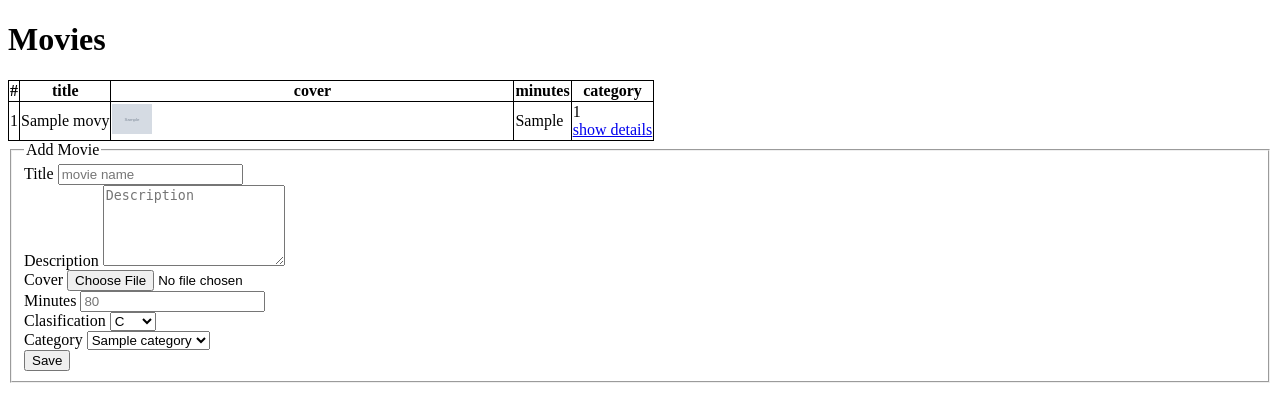
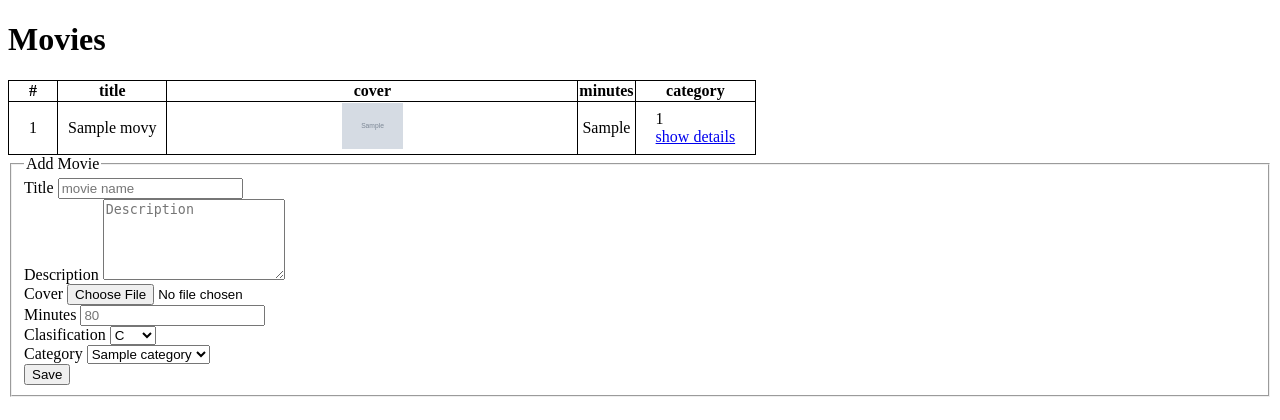
Before and after one commit to JoseAronGonzalezGonzalez/ProyectoFinal, a PHP site: page /movies/index.php in a window 1280 px wide. Shown: the top 420 px of the page. Run offline with PHP 8.4, Linux system fonts and the light colour scheme; tables that the repository leaves empty or names only in its code hold one stand-in row (values such as "Sample post"); grey boxes marked "Sample" are stand-in pictures.

Commit message:
agregando detalles

```diff
--- a/movies/index.php
+++ b/movies/index.php
@@ -58,19 +58,19 @@
 		<tbody>
 			<?php foreach ($movies as $movie): ?>
 			<tr>
-				<td>
+				<td style="padding: 0px 20px">
 					<?= $movie['id'] ?>
 				</td>
-				<td>
+				<td style="padding: 0px 10px">
 					<?= $movie['title'] ?>
 				</td>
-				<td>
-					<img style="width: 10%" src="../assets/img/movies/<?= $movie['cover'] ?>">
+				<td style="text-align: center;width: 55%;">
+					<img style="width: 15%" src="../assets/img/movies/<?= $movie['cover'] ?>">
 				</td>
-				<td>
+				<td style="text-align: center;">
 					<?= $movie['minutes'] ?>
 				</td>
-				<td>
+				<td style="padding: 0px 20px">
 					<?= $movie['category_id'] ?><br>
 					<a href="details/?id=<?= $movie['id'] ?>">
 						show details
```
